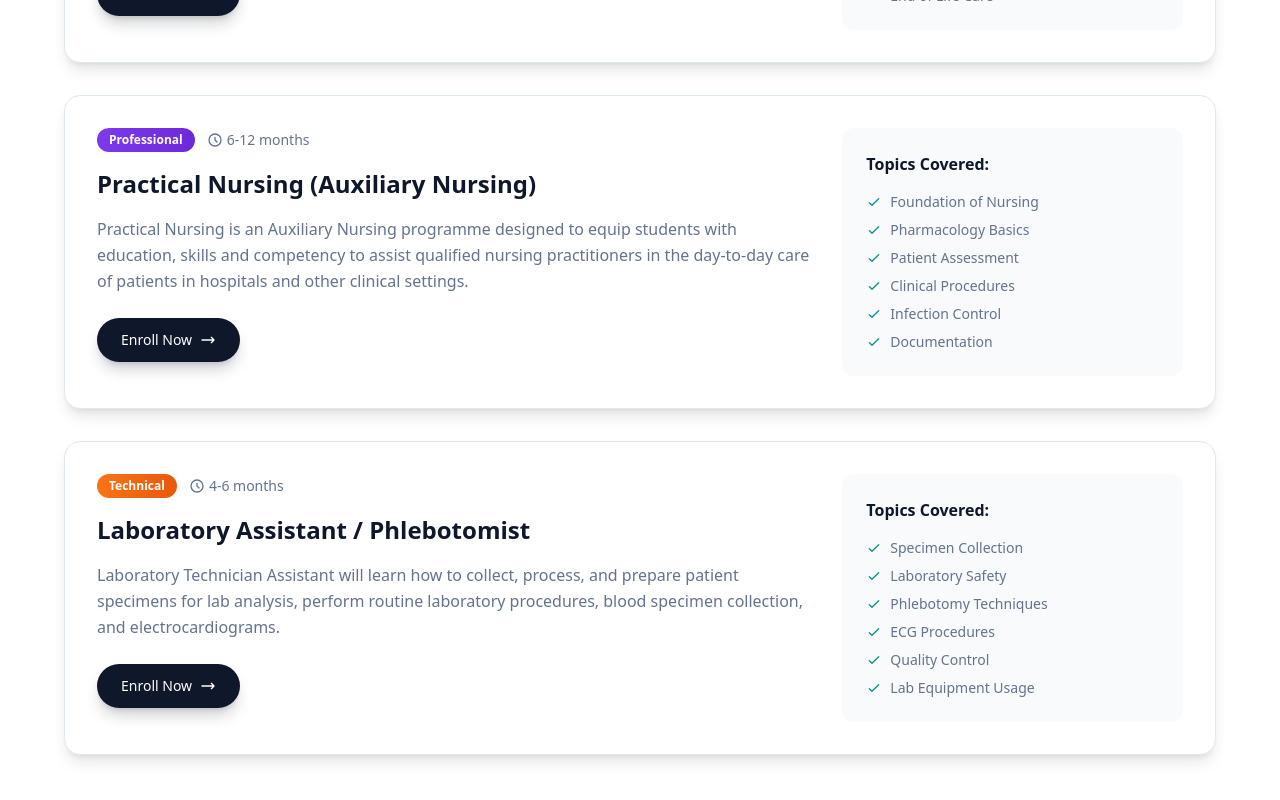
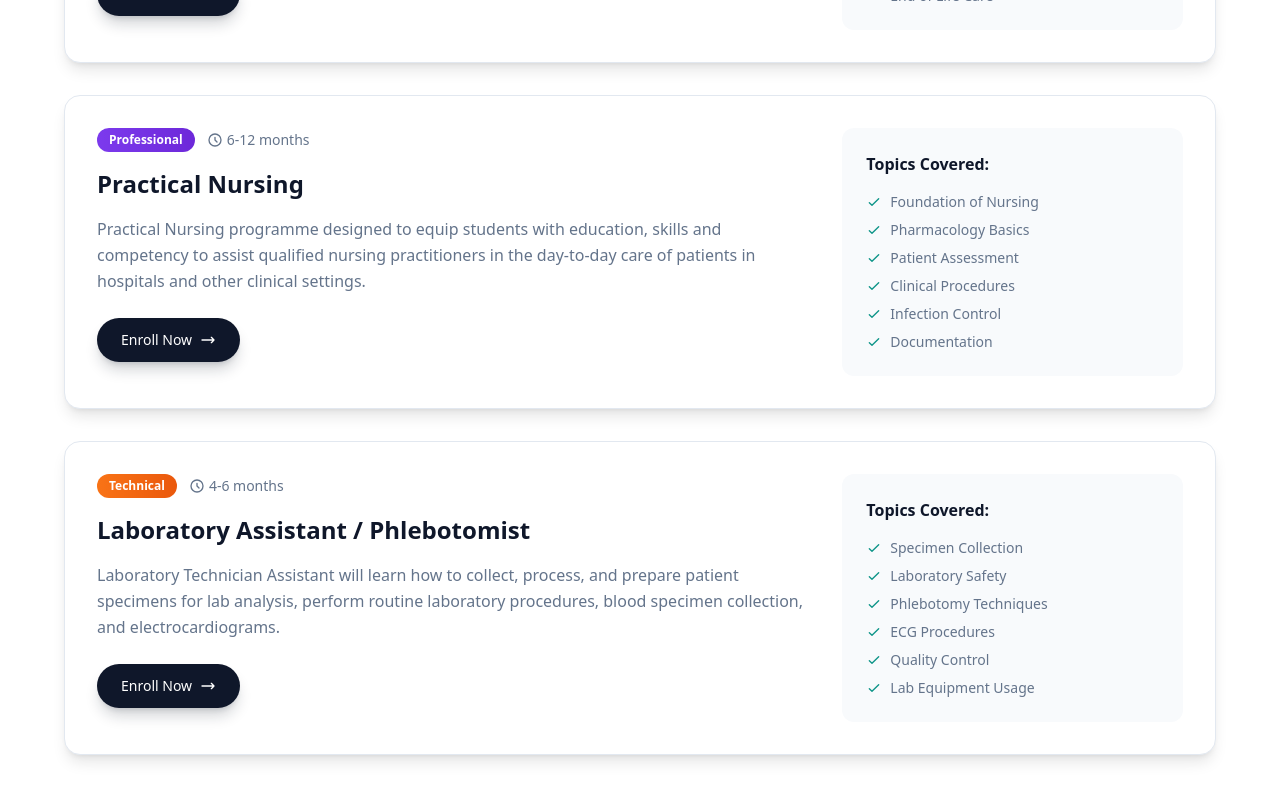
Before and after one commit to agbona24/evolution, a Next.js app: page /courses in a window 1280 px wide. Shown: the part 1649-2449 px from the top of the page. Built offline with nearby package versions, Linux system fonts and the light colour scheme.

Commit message:
Change auxiliary nursing to practical nursing

```diff
--- a/src/app/courses/page.tsx
+++ b/src/app/courses/page.tsx
@@ -105,9 +105,9 @@ const healthcareCourses = [
     color: 'from-[#0d9488] to-[#0f766e]',
   },
   {
-    title: 'Practical Nursing (Auxiliary Nursing)',
+    title: 'Practical Nursing',
     duration: '6-12 months',
-    description: 'Practical Nursing is an Auxiliary Nursing programme designed to equip students with education, skills and competency to assist qualified nursing practitioners in the day-to-day care of patients in hospitals and other clinical settings.',
+    description: 'Practical Nursing programme designed to equip students with education, skills and competency to assist qualified nursing practitioners in the day-to-day care of patients in hospitals and other clinical settings.',
     topics: [
       'Foundation of Nursing',
       'Pharmacology Basics',
--- a/src/app/page.tsx
+++ b/src/app/page.tsx
@@ -333,7 +333,7 @@ const healthcareCourses = [
   },
   {
     title: 'Practical Nursing',
-    description: 'Auxiliary Nursing programme that equips students with education, skills and competency to assist qualified nursing practitioners.',
+    description: 'Practical Nursing programme that equips students with education, skills and competency to assist qualified nursing practitioners.',
     duration: '6-12 months',
     badge: 'Professional',
   },
```
